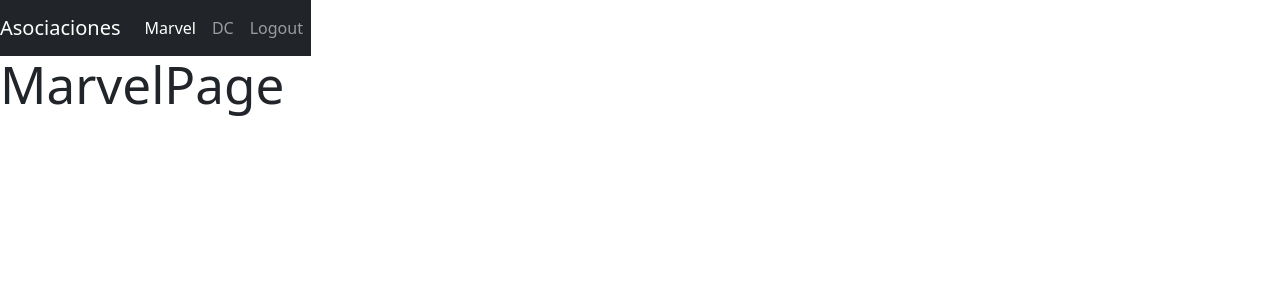
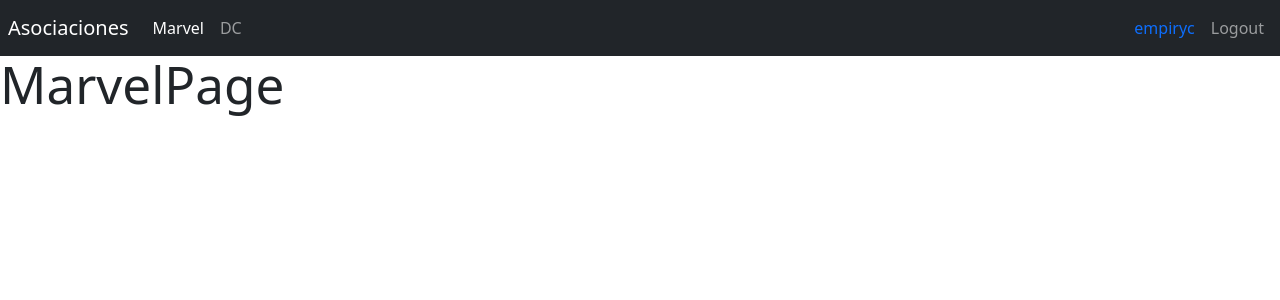
Before and after one commit to pablo-zafra/heroes-spa, a React (Vite) app: page /marvel in a window 1280 px wide. Shown: the top 300 px of the page. Built offline with nearby package versions, Linux system fonts and the light colour scheme.

Commit message:
192-completado

```diff
--- /dev/null
+++ b/src/auth/index.js
@@ -0,0 +1 @@
+export * from './pages';
--- /dev/null
+++ b/src/auth/pages/index.js
@@ -0,0 +1 @@
+export * from './LoginPage';
--- /dev/null
+++ b/src/heroes/index.js
@@ -0,0 +1 @@
+export * from './pages';
--- /dev/null
+++ b/src/heroes/pages/index.js
@@ -0,0 +1,2 @@
+export * from './DCPage';
+export * from './MarvelPage';
--- a/src/styles.css
+++ b/src/styles.css
@@ -24,10 +24,11 @@
 
 body {
   margin: 0;
-  display: flex;
+  /* display: flex; */
   /* place-items: center; */
   min-width: 320px;
   min-height: 100vh;
+  width: 100%;
 }
 
 h1 {
--- a/src/ui/components/NavBar.jsx
+++ b/src/ui/components/NavBar.jsx
@@ -3,7 +3,7 @@
 
 export const Navbar = () => {
     return (
-        <nav className="navbar navbar-expand-sm navbar-dark bg-dark">
+        <nav className="navbar navbar-expand-sm navbar-dark bg-dark p-2">
 
             <Link
                 className="navbar-brand"
@@ -16,7 +16,7 @@
                 <div className="navbar-nav">
 
                     <NavLink
-                        className="nav-item nav-link"
+                        className={"nav-item nav-link"}
                         to="/marvel"
                     >
                         Marvel
@@ -31,14 +31,14 @@
                 </div>
             </div>
 
-            <div className="navbar-collapse collapse w-100 order-3 dual-collapse2">
+            <div className="navbar-collapse collapse w-100 order-3 dual-collapse2 d-flex justify-content-end">
                 <ul className="navbar-nav ml-auto">
-                    <NavLink
-                        className="nav-item nav-link"
-                        to="/login"
-                    >
+                    <span className="nav-item nav-link text-primary">
+                        empiryc
+                    </span>
+                    <button className="nav-item nav-link btn">
                         Logout
-                    </NavLink>
+                    </button>
                 </ul>
             </div>
         </nav>
--- /dev/null
+++ b/src/ui/components/index.js
@@ -0,0 +1 @@
+export * from './NavBar';
--- /dev/null
+++ b/src/ui/index.js
@@ -0,0 +1,2 @@
+export * from './components';
+// export * from './hooks';
```
Also changed, not shown: src/router/AppRouter.jsx (+4 -6 lines).
